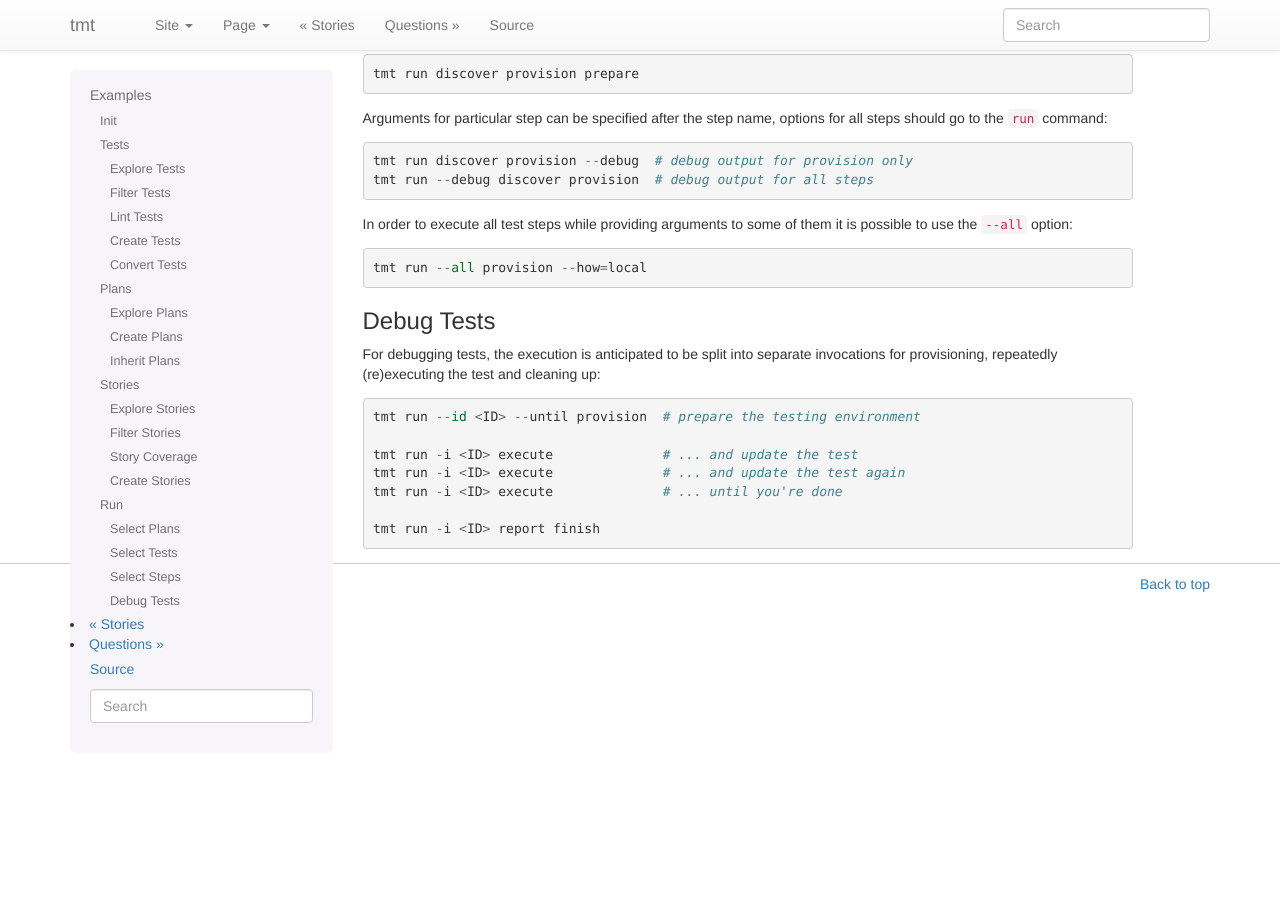
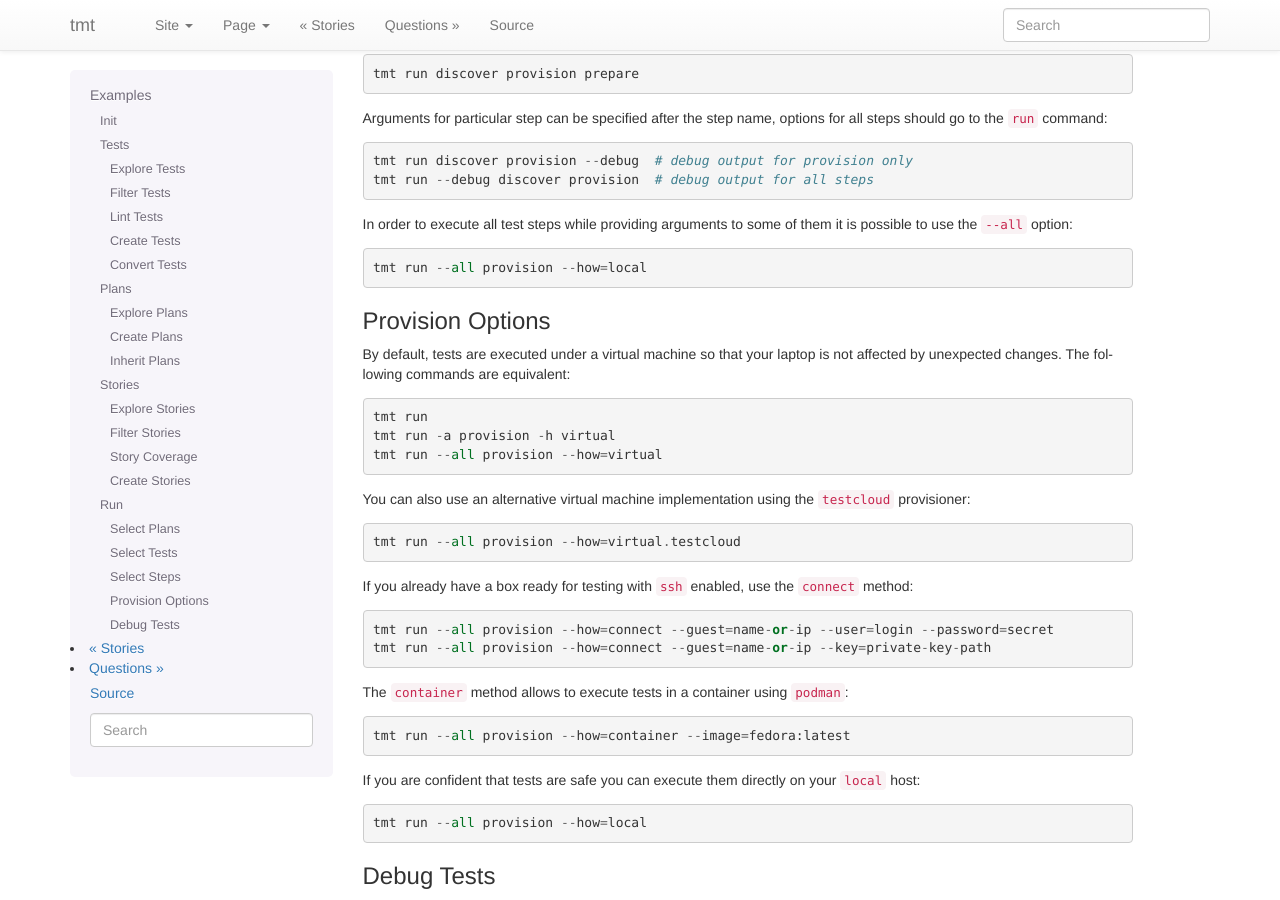
Before and after one commit to psss/did, a Sphinx documentation site: the page built from docs/examples.rst, in a window 1280 px wide and 900 px high, scrolled down 10747 px. Built offline with Sphinx 7.4.7, drawn with Linux system fonts in a browser that asks for light colours; the version number could not be read and is left out.

Commit message:
Add a 'Provision Options' section, update coverage

```diff
--- a/docs/examples.rst
+++ b/docs/examples.rst
@@ -642,6 +642,40 @@ some of them it is possible to use the ``--all`` option::
     tmt run --all provision --how=local
 
 
+Provision Options
+------------------------------------------------------------------
+
+By default, tests are executed under a virtual machine so that
+your laptop is not affected by unexpected changes. The following
+commands are equivalent::
+
+    tmt run
+    tmt run -a provision -h virtual
+    tmt run --all provision --how=virtual
+
+You can also use an alternative virtual machine implementation
+using the ``testcloud`` provisioner::
+
+    tmt run --all provision --how=virtual.testcloud
+
+If you already have a box ready for testing with ``ssh`` enabled,
+use the ``connect`` method::
+
+    tmt run --all provision --how=connect --guest=name-or-ip --user=login --password=secret
+    tmt run --all provision --how=connect --guest=name-or-ip --key=private-key-path
+
+The ``container`` method allows to execute tests in a container
+using ``podman``::
+
+    tmt run --all provision --how=container --image=fedora:latest
+
+If you are confident that tests are safe you can execute them
+directly on your ``local`` host::
+
+    tmt run --all provision --how=local
+
+
+
 Debug Tests
 ------------------------------------------------------------------
 
```
Also changed, not shown: 2 other files.
